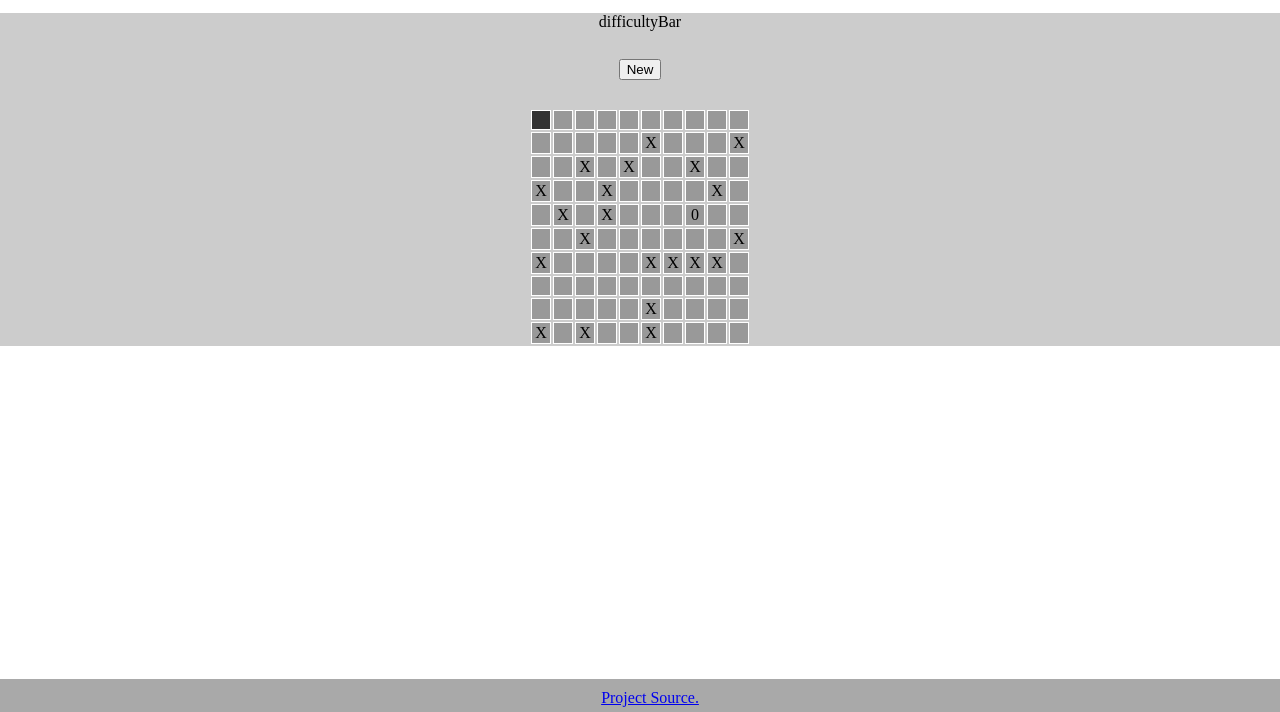
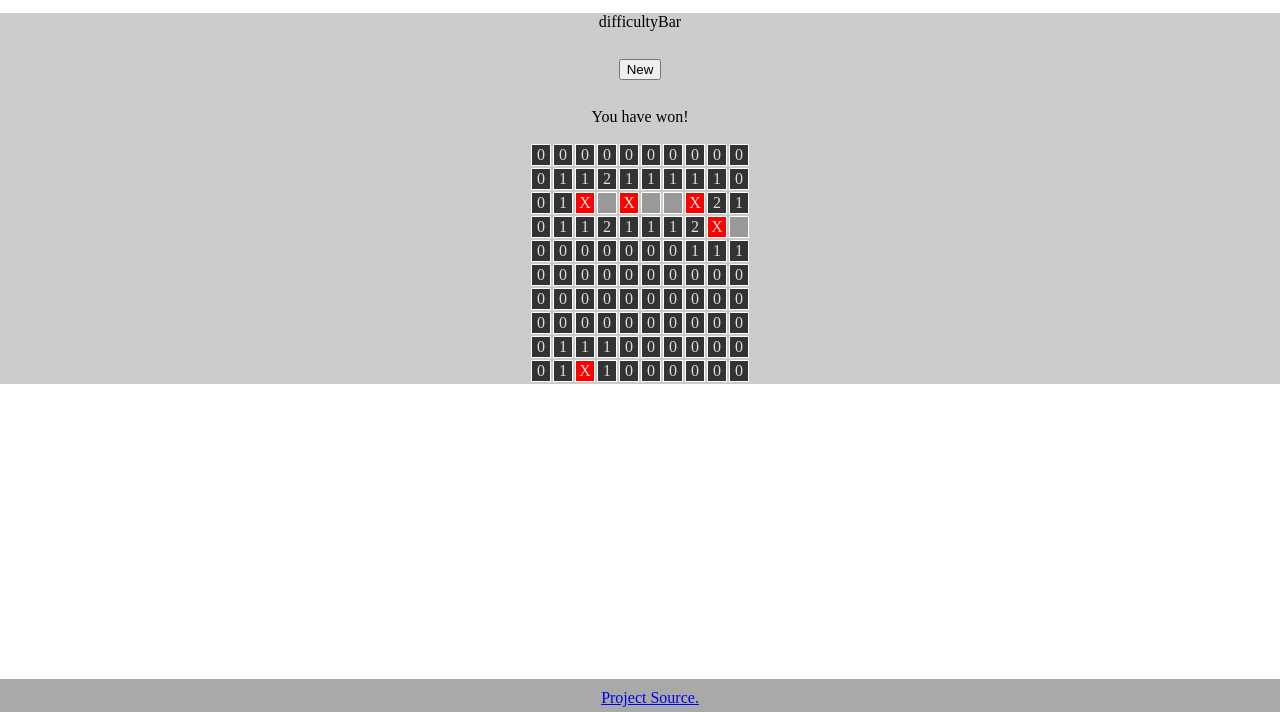
Before and after one commit to Zsombi55/OnlineMinesweeper, a plain HTML site: page index.html in a window 1280 px wide. Both pictures are taken after a click on the element 541 px from the left and 207 px from the top of the page. Shown: the part 88-800 px from the top of the page. Drawn offline with Linux system fonts and the light colour scheme.

Commit message:
Mostly working. Bugged. Will modify or redo all.

```diff
--- a/functions.js
+++ b/functions.js
@@ -1,7 +1,5 @@
 var box = document.getElementById("box");
 var testMineView = true;    // For testing.
-
-var row, column, panel;
 
 makeBox();
 
@@ -13,9 +11,7 @@ function makeBox() {
         row = box.insertRow(i); // insertRow & -Cell are JS functions.
         for (var j = 0; j < 10; j++) {
             panel = row.insertCell(j);
-            panel.onclick = function () {
-                clickPanel(this);
-            };
+            panel.onclick = function () {   clickPanel(this);    };
 
             var mine = document.createAttribute("data-mine");
             mine.value = "false";
@@ -28,11 +24,11 @@ function makeBox() {
 
 // Add mines randomly.
 function layMines() {
-    // 25 is the nr. of mines.
-    for (var i = 0; i < 25; i++) {
-        row = Math.floor(Math.random() * 10);
-        column = Math.floor(Math.random() * 10);
-        panel = box.rows[row].cells[column];
+    // The comparison value is the nr. of mines.
+    for (var i = 0; i < 5; i++) {
+        var row = Math.floor(Math.random() * 10);
+        var column = Math.floor(Math.random() * 10);
+        var panel = box.rows[row].cells[column];
 
         panel.setAttribute("data-mine", "true");
 
@@ -45,7 +41,7 @@ function layMines() {
 function showMines() {
     for (var i = 0; i < 10; i++) {
         for (var j = 0; j < 10; j++) {
-            panel = box.rows[i].cells[j];
+            var panel = box.rows[i].cells[j];
 
             if (panel.getAttribute("data-mine") == "true") {
                 panel.className = "mine";
@@ -59,15 +55,15 @@ function levelStatus() {
 
     for (var i = 0; i < 10; i++) {
         for (var j = 0; j < 10; j++) {
-            if (panel.rows[i].cells[j].getAttribute("mine" == "false") &&
-                panel.rows[i].cells[j].innerHTML == "") {
+            if (box.rows[i].cells[j].getAttribute("data-mine" == "false") &&
+                box.rows[i].cells[j].innerHTML == "") {
                 isDone = false;
             }
         }
     }
 
     if (isDone) {
-        console.log("Won!");
+        console.warn("Won!");
         document.getElementById("winLose").innerText = "You have won!";
         showMines();
     }
@@ -77,22 +73,49 @@ function levelStatus() {
 function clickPanel(panel) {
     if (panel.getAttribute("data-mine") == "true") {
         showMines();
+        console.warn("Lost!");
         document.getElementById("winLose").innerText = "You have lost!";
     } else {
         panel.className = "clicked";
-        countMines();
+        countMines(panel);
+
+        /* var amount = 0;
+        var panelRow = panel.parentNode.rowIndex;   // row- & cellIndex are JS variables.
+        var panelColumn = panel.cellIndex;
+
+        for (var i = Math.max(panelRow - 1, 0); i <= Math.min(panelRow + 1, 9); i++) {
+            for (var j = Math.max(panelColumn - 1, 0); j <= Math.min(panelColumn + 1, 9); j++) {
+                if (box.rows[i].cells[j].getAttribute("data-mine") == "true") {
+                    amount++;
+                }
+            }
+        }
+        panel.innerHTML = amount;
+        if (amount == 0) {
+            //showSafe(panelRow, panelColumn);
+
+            for (var i = Math.max(panelRow - 1, 0); i <= Math.min(panelRow + 1, 9); i++) {
+                for (var j = Math.max(panelColumn - 1, 0);  j <= Math.min(panelColumn + 1, 9); j++) {
+                    // This is a Recursive call.
+                    if (box.rows[i].cells[j].innerHTML == "") {
+                        clickPanel(box.rows[i].cells[j]);
+                    }
+                }
+            }
+        }
+        levelStatus(); */
     }
 }
 
 // Count and show the nr. of all adjacent mines.
-function countMines() {
+function countMines(panel) {
     var amount = 0;
     var panelRow = panel.parentNode.rowIndex;   // row- & cellIndex are JS variables.
     var panelColumn = panel.cellIndex;
 
     for (var i = Math.max(panelRow - 1, 0); i <= Math.min(panelRow + 1, 9); i++) {
-        for (var j = Math.max(panelColumn - 1, 9); j <= Math.min(panelColumn + 1, 9); j++) {
-            if (panel.rows[i].cells[j].getAttribute("mine") == "true") {
+        for (var j = Math.max(panelColumn - 1, 0); j <= Math.min(panelColumn + 1, 9); j++) {
+            if (box.rows[i].cells[j].getAttribute("data-mine") == "true") {
                 amount++;
             }
         }
@@ -107,10 +130,10 @@ function countMines() {
 // Show all adjacent safe panels.
 function showSafe(panelRow, panelColumn) {
     for (var i = Math.max(panelRow - 1, 0); i <= Math.min(panelRow + 1, 9); i++) {
-        for (var j = Math.min(panelColumn - 1, 0);  j <= Math.min(panelColumn + 1, 9); j++) {
+        for (var j = Math.max(panelColumn - 1, 0);  j <= Math.min(panelColumn + 1, 9); j++) {
             // This is a Recursive call.
-            if (panel.rows[i].cells[j].innerHTML == "") {
-                clickPanel(panel.rows[i].cells[j]);
+            if (box.rows[i].cells[j].innerHTML == "") {
+                clickPanel(box.rows[i].cells[j]);
             }
         }
     }
--- a/styles.css
+++ b/styles.css
@@ -36,6 +36,7 @@ body {
 #box {
     margin-left: auto;
     margin-right: auto;
+    color: #dddddd
 }
 
 #box tr td{
```
Also changed, not shown: 1 other file.
